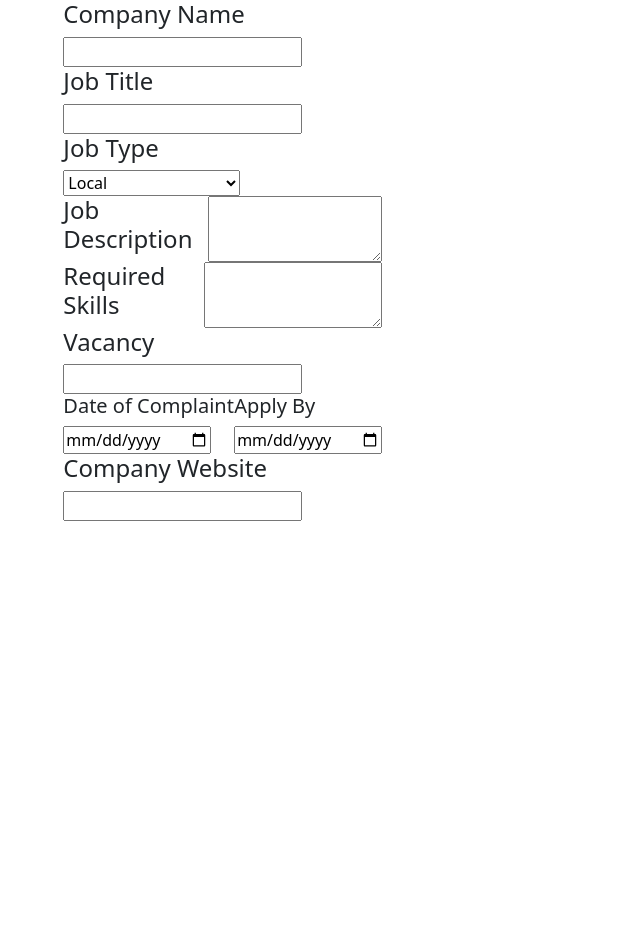
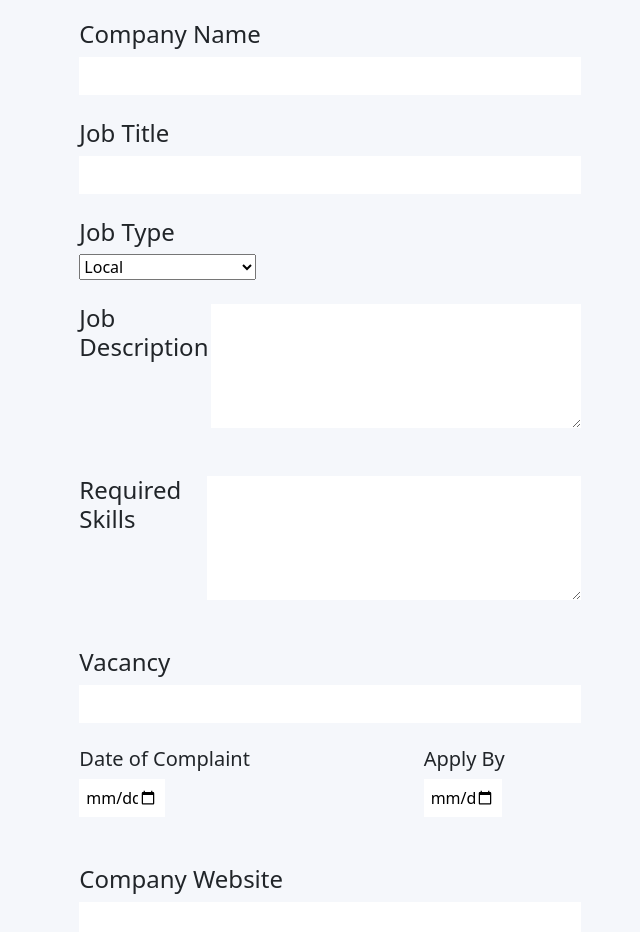
Before and after one commit to DevSquadCode/jobzilla-client, a React (Create React App) app: page /addJob in a window 1280 px wide. Shown: the top 932 px of the page, without its empty margins (154-794 px from the left). Before the commit the page ends 800 px from the top, so only its background shows below. Built offline with nearby package versions, Linux system fonts and the light colour scheme.

Commit message:
form polished

```diff
--- a/src/components/AddJob/AddJob.css
+++ b/src/components/AddJob/AddJob.css
@@ -1,12 +1,33 @@
 .skillSet, .dateLine, .jobDesc{
     display: flex;
     justify-content: space-between;
-    width: 30%;
-    /* flex-wrap: wrap; */
+    width: 50%;
+}
+
+.addJobForm{
+    background-color: #F5F7FB;
+    min-height: 100vh;
+    overflow: hidden;
+}
+
+.form{
+    padding: 20px;
+}
+
+form input{
+    border: none;
+    width: 50%;
+    padding: 7px;
+}
+
+form textarea{
+border: none;
 }
 
 @media (max-width: 668px){
     .skillSet, .dateLine, .jobDesc{
         flex-wrap: wrap;
+        width: 90%;
     }
+
 }
--- a/src/components/AddJob/AddJob.js
+++ b/src/components/AddJob/AddJob.js
@@ -4,7 +4,7 @@ import './AddJob.css'
 const addJob = () => {
     return (
         <div className="addJobForm">
-            <div className="row">
+            <div className="row w-100">
                 <div className="col-md-2">
 
                 </div>
@@ -13,8 +13,10 @@ const addJob = () => {
                 <form action="">
                 <h4>Company Name</h4>
                 <input type="text" />
+                <br /><br />
                 <h4>Job Title</h4>
                 <input type="text" />
+                <br /><br />
                 <h4>Job Type</h4>
                 <select name="jobType">
                 <option value="Local">Local</option>
@@ -25,16 +27,20 @@ const addJob = () => {
                 <option value="Part-time">Part-time (Remotely)</option>
                 <option value="Full-time">Full-time (Remotely)</option>
                 </select>
+                <br /><br />
                 <div className="jobDesc">
                 <h4>Job Description</h4>
-                <textarea name="jobDescription"></textarea>
+                <textarea name="jobDescription" rows="5" cols="50"></textarea>
                 </div>
+                <br /><br />
                 <div className="skillSet">
                 <h4>Required Skills</h4>
-                <textarea name="requiredSkills"></textarea>
+                <textarea name="requiredSkills" rows="5" cols="50"></textarea>
                 </div>
+                <br /><br />
                 <h4>Vacancy</h4>
                 <input type="text" />
+                <br /><br />
                 <div className="dateLine">
                     <div className="propose">
                         <h5>Date of Complaint</h5>
@@ -45,9 +51,10 @@ const addJob = () => {
                         <input type="date" />
                     </div>
                 </div>
+                <br /><br />
                 <h4>Company Website</h4>
                 <input type="url" />
-            </form>
+                </form>
                 </div>
                 </div>
             </div>
```
